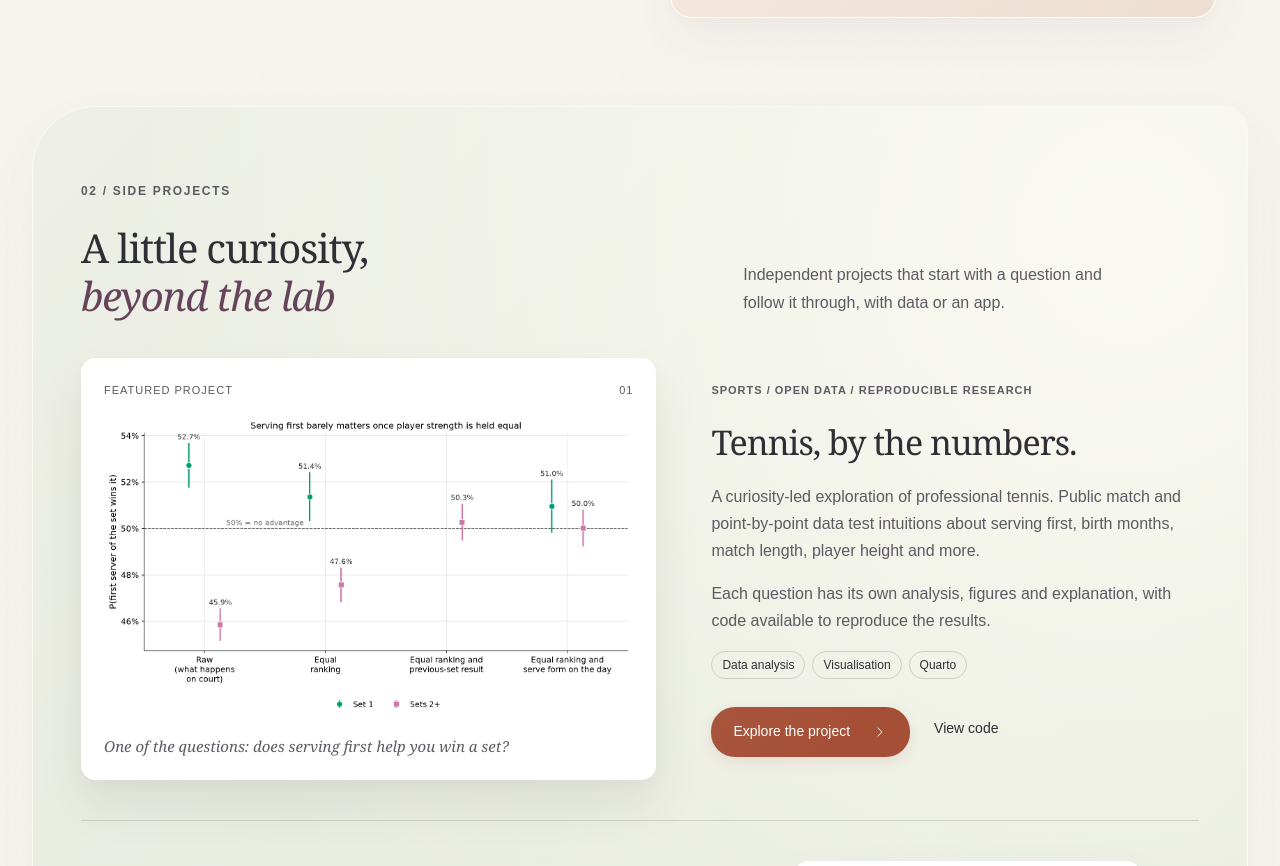
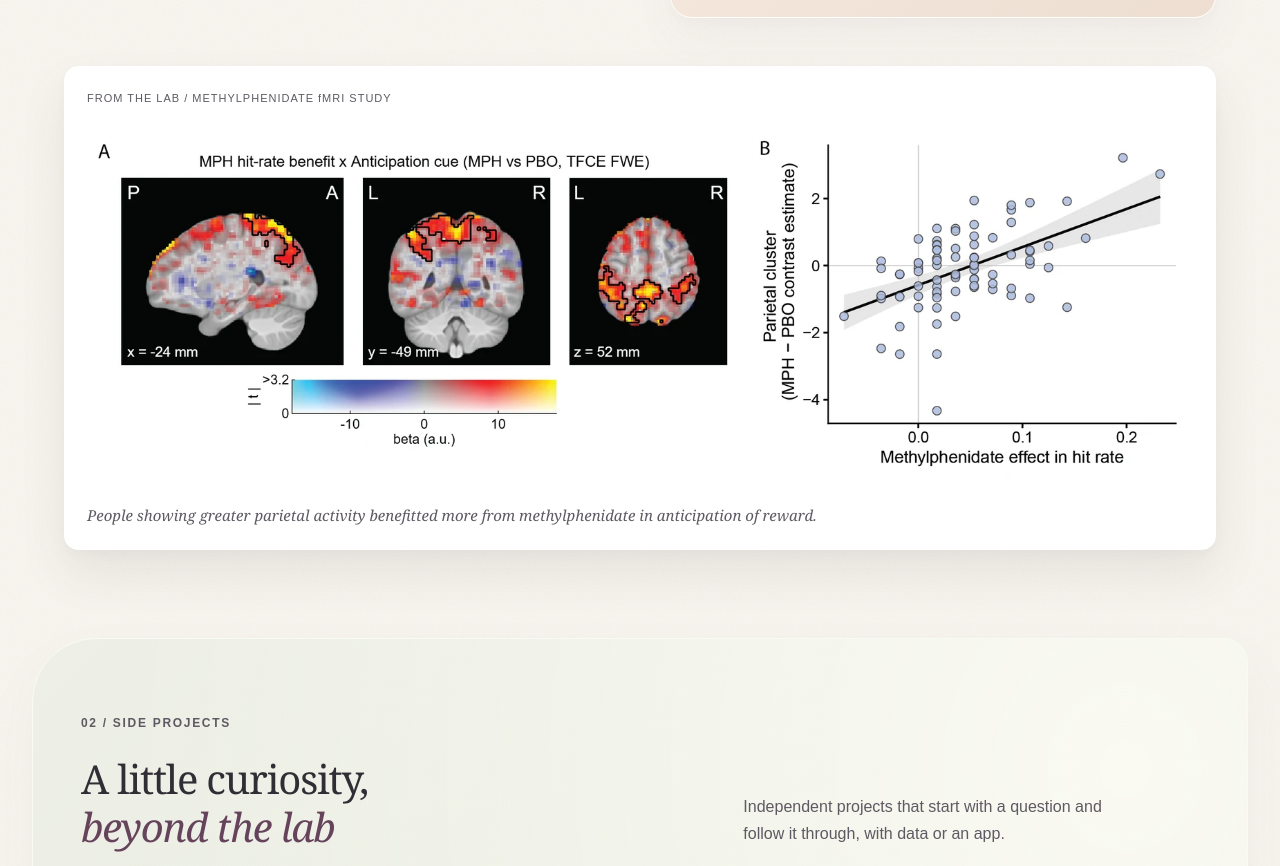
Before and after one commit to danae1968/danae1968.github.io, a plain HTML site: page index.html in a window 1280 px wide. Shown: the part 2410-3276 px from the top of the page. Drawn offline with Linux system fonts and the light colour scheme.

Commit message:
Add methylphenidate figure, update findings
Co-Authored-By: Claude Opus 5.5 <noreply@anthropic.com>

```diff
--- a/index.html
+++ b/index.html
@@ -11,7 +11,7 @@
   <link rel="icon" href="favicon.svg" type="image/svg+xml">
   <link rel="preload" href="fonts/instrument-serif-italic.woff2" as="font" type="font/woff2" crossorigin>
   <link rel="preload" href="fonts/dm-sans.woff2" as="font" type="font/woff2" crossorigin>
-  <link rel="stylesheet" href="style.css?v=4">
+  <link rel="stylesheet" href="style.css?v=5">
   <script src="motion.js" defer></script>
 </head>
 <body>
@@ -102,7 +102,7 @@
         <article>
           <span class="metric">Pharmacological interventions<span>Two double-blind, placebo-controlled crossover studies</span></span>
           <h3>Understanding drug effects<br>on brain and behaviour</h3>
-          <p>Propranolol increased motivation for cognitive stability in Parkinson’s disease, and pupil size during the task predicted later willingness to exert effort. In 100 healthy adults, methylphenidate and reward both sped up responses, but methylphenidate reduced impulsive responses while reward increased them. Methylphenidate left behavioural and neural sensitivity to reward unchanged and instead boosted anticipatory parietal activity, pointing to enhanced attention.</p>
+          <p>Propranolol increased motivation for cognitive stability in Parkinson’s disease, and pupil size during the task predicted later willingness to exert effort. In 100 healthy adults, methylphenidate and reward both sped up responses, but methylphenidate reduced impulsive responses while reward increased them. Methylphenidate left behavioural and neural sensitivity to reward unchanged and instead reduced default mode network activation during target processing.</p>
           <p class="research-method"><strong>Method</strong> Frequentist and Bayesian mixed-effects models; fMRI with permutation-based inference.</p>
           <div class="tags"><span>Neuroscience</span><span>Multimodal data</span></div>
           <span class="note">Manuscripts to be submitted</span>
@@ -112,6 +112,13 @@
           </div>
         </article>
       </div>
+      <figure class="research-figure">
+        <div class="visual-top"><span>FROM THE LAB / METHYLPHENIDATE fMRI STUDY</span></div>
+        <a href="methylphenidate-parietal.webp" target="_blank" rel="noopener">
+          <img src="methylphenidate-parietal.webp" width="1600" height="521" loading="lazy" alt="Brain maps showing a parietal cluster where anticipatory activity under methylphenidate tracked individual differences in the drug's hit-rate benefit, and a scatter plot of that relationship across participants">
+        </a>
+        <figcaption>People showing greater parietal activity benefitted more from methylphenidate in anticipation of reward.</figcaption>
+      </figure>
     </section>
     <section id="projects" class="projects-section">
       <div class="section-heading">
--- a/style.css
+++ b/style.css
@@ -124,6 +124,10 @@ h3 { font-size: 20px; line-height: 1.4; font-weight: 500; }
 .tags span { border: 1px solid #d4c8cf; padding: 3px 10px; border-radius: 20px; font-size: 12px; }
 .card-links { display: flex; flex-wrap: wrap; gap: 10px 22px; }
 .research-grid .note { margin-bottom: 16px; }
+.research-figure { margin: 48px 0 0; padding: 22px; border: 1px solid #fff; border-radius: 14px; background: #fff; box-shadow: 0 5px 12px #36372a06, 0 24px 48px #36372a16; }
+.research-figure > a { display: block; }
+.research-figure img { display: block; width: 100%; height: auto; }
+.research-figure figcaption { margin: 18px 0 0; font: italic 15px/1.5 var(--serif); color: var(--muted); }
 .note { font-size: 13px; color: var(--muted); font-style: italic; }
 .projects-section { background: radial-gradient(ellipse at 90% 10%, #fafaf2, transparent 65%), linear-gradient(135deg, #eef0e7, #e1e6d8); border: 1px solid #f9faf3; border-radius: 64px 24px 64px 24px; margin: 0 32px; padding: 74px 48px; box-shadow: 0 24px 60px #4c604b0b; }
 .featured-project { display: grid; grid-template-columns: 1.18fr 1fr; align-items: center; gap: 55px; }
```
Also changed, not shown: methylphenidate-parietal.webp (added), 1 other file.
